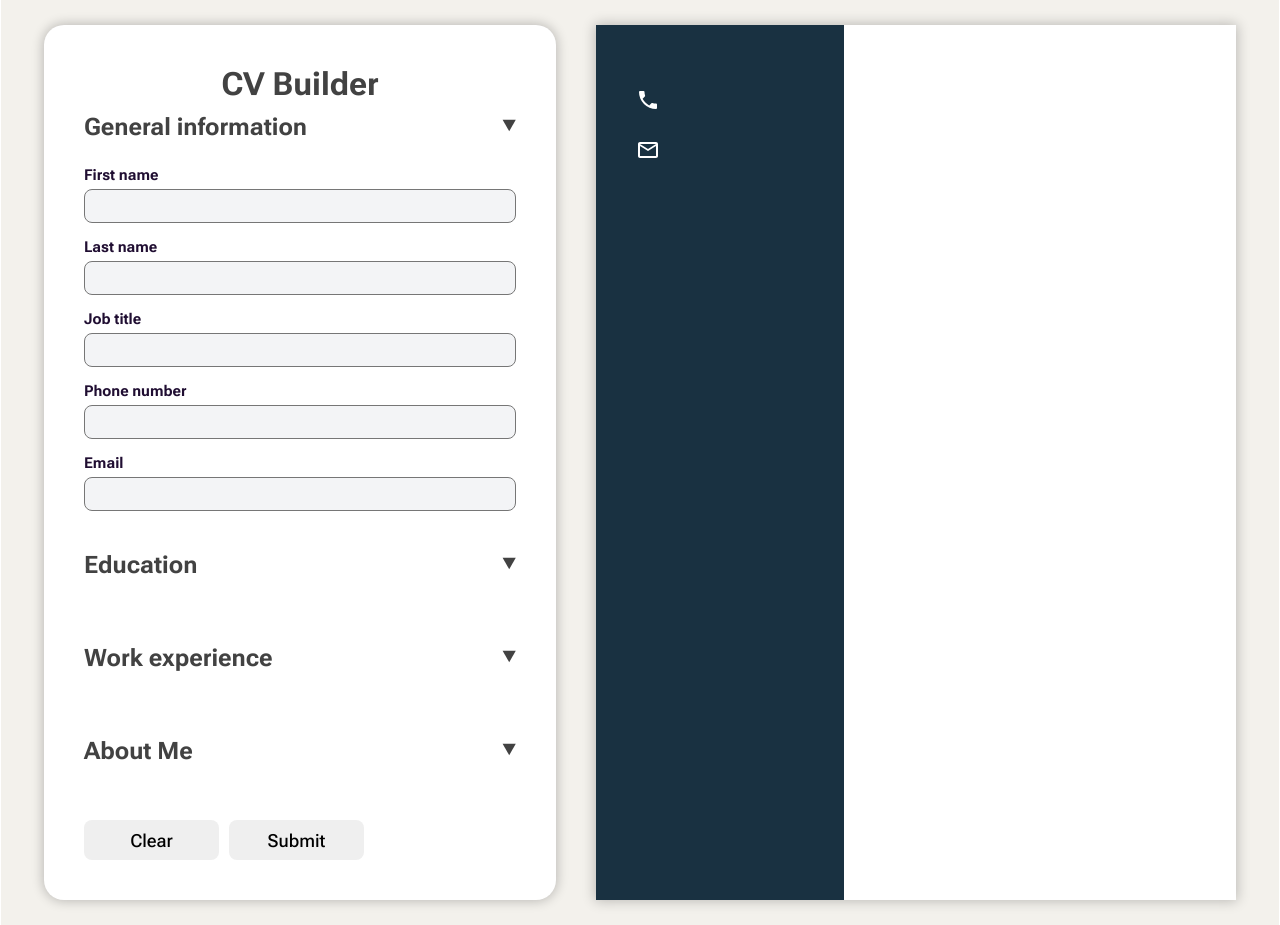
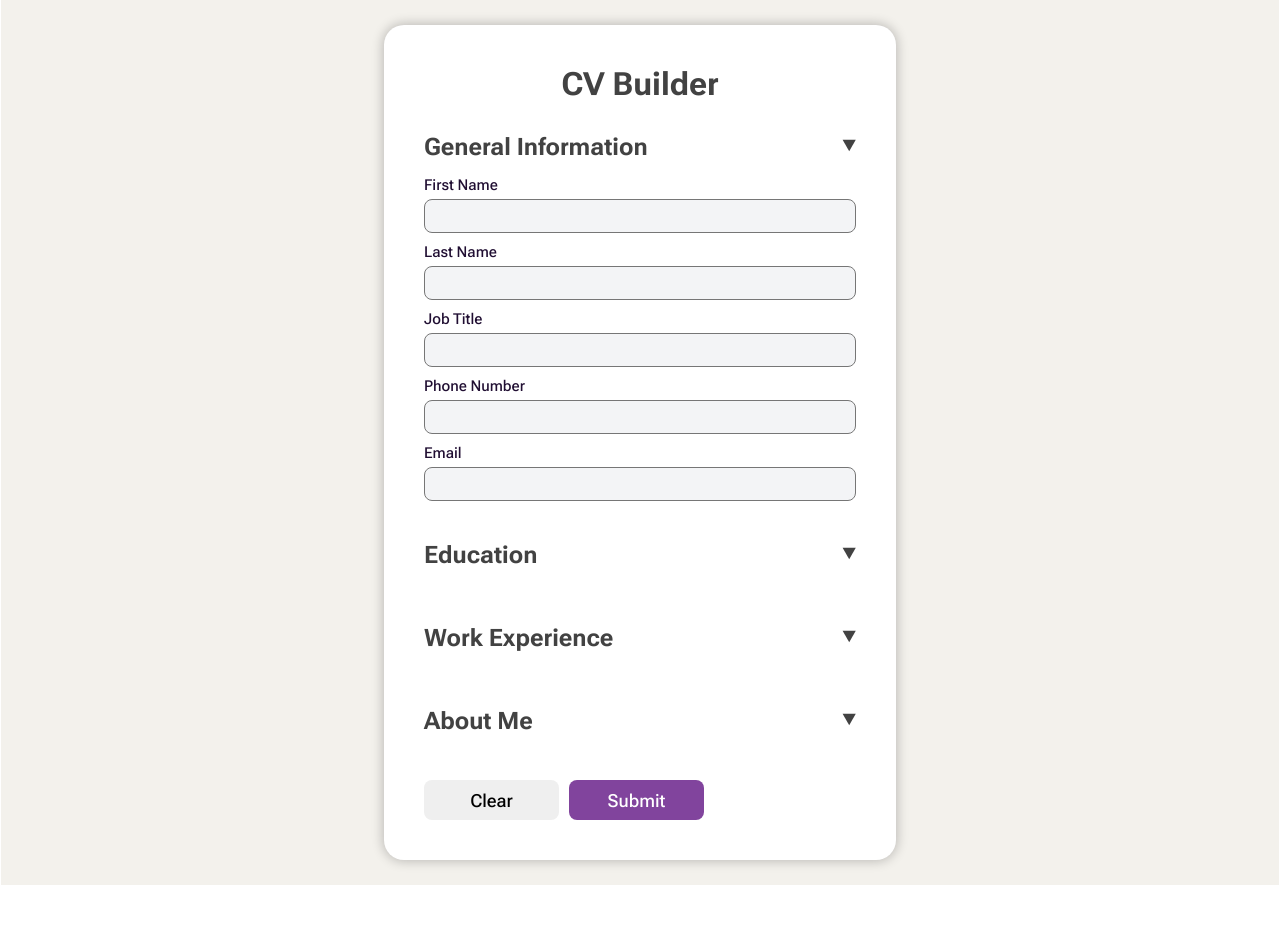
Before and after one commit to li-maksim/cv_application, a React (Vite) app: page / in a window 1280 px wide. After the commit the page ends 885 px from the top, so only its background shows below. Built offline with nearby package versions, Linux system fonts and the light colour scheme; a web font is replaced by a local one.

Commit message:
Almost there
To do: fix icons bug

```diff
--- a/src/components/App.jsx
+++ b/src/components/App.jsx
@@ -10,24 +10,24 @@ function App() {
   const [workCount, setWorkCount] = useState(1)
 
   const generalInfo = [
-    {id: 'firstName', name: 'First name', type: 'text'},
-    {id: 'lastName', name: 'Last name', type: 'text'},
-    {id: 'jobTitle', name: 'Job title', type: 'text'},
-    {id: 'phone', name: 'Phone number', type: 'phone'},
+    {id: 'firstName', name: 'First Name', type: 'text'},
+    {id: 'lastName', name: 'Last Name', type: 'text'},
+    {id: 'jobTitle', name: 'Job Title', type: 'text'},
+    {id: 'phone', name: 'Phone Number', type: 'phone'},
     {id: 'email', name: 'Email', type: 'email'}
   ]
 
   const schoolInfo = [
-    {id: `schoolName${schoolCount}`, name: 'School name', type: 'text'},
-    {id: `titleOfStudy${schoolCount}`, name: 'Title of study', type: 'text'},
-    {id: `studyStart${schoolCount}`, name: 'Start date', type: 'date'},
+    {id: `schoolName${schoolCount}`, name: 'School Name', type: 'text'},
+    {id: `titleOfStudy${schoolCount}`, name: 'Title of Study', type: 'text'},
+    {id: `studyStart${schoolCount}`, name: 'Start Date', type: 'date'},
     {id: `studyEnd${schoolCount}`, name: 'End Date', type: 'date'},
   ]
 
   const workInfo = [
-    {id: `companyName${workCount}`, name: 'Company name', type: 'text'},
+    {id: `companyName${workCount}`, name: 'Company Name', type: 'text'},
     {id: `positionTitle${workCount}`, name: 'Position Title', type: 'text'},
-    {id: `jobStart${workCount}`, name: 'Start date', type: 'date'},
+    {id: `jobStart${workCount}`, name: 'Start Date', type: 'date'},
     {id: `jobEnd${workCount}`, name: 'End Date', type: 'date'},
   ]
 
@@ -191,14 +191,14 @@ function App() {
         <h1 className="header">CV Builder</h1>
         <form action="" method="post" className="form" onChange={(e) => handleInputChange(e)} onReset={() => handleReset()}>
 
-          <EditBlock blockName="General information" arr={formData.generalInfo} componentClass="inputs open"></EditBlock>
+          <EditBlock blockName="General Information" arr={formData.generalInfo} componentClass="inputs open"></EditBlock>
           <EditBlock blockName="Education" arr={formData.schoolInfo}>
             <div className="btns">
             <button className="btn input_block_btn" id="add_education" onClick={(e) => addMoreInputs(e)}>+</button>
             <button className="btn input_block_btn" id="del_education" onClick={(e) => deleteInputs(e)}>-</button>
             </div>
           </EditBlock>
-          <EditBlock blockName="Work experience" arr={formData.workInfo}>
+          <EditBlock blockName="Work Experience" arr={formData.workInfo}>
             <div className="btns">
             <button className="btn input_block_btn" id="add_work" onClick={(e) => addMoreInputs(e)}>+</button>
             <button className="btn input_block_btn" id="del_work" onClick={(e) => deleteInputs(e)}>-</button>
--- a/src/components/CVSection.jsx
+++ b/src/components/CVSection.jsx
@@ -12,7 +12,7 @@ function CVSection({generalInfo, schools, jobs, hide}) {
                     <div key={item.schoolName + index} className="school_block">
                         <h3>{item.schoolName}</h3>
                         <p>{item.titleOfStudy}</p>
-                        <p>From: {item.studyStart} to: {item.studyEnd}</p>
+                        <p>From: {item.studyStart} To: {item.studyEnd}</p>
                     </div>
                 )
             })
@@ -51,7 +51,7 @@ function CVSection({generalInfo, schools, jobs, hide}) {
         if (generalInfo.aboutMe) {
             return (
                 <>
-                    <h3>About Me</h3>
+                    <h2 className="header">About Me</h2>
                     <p>{generalInfo.aboutMe}</p>
                 </>
             )
--- a/src/styles/App.css
+++ b/src/styles/App.css
@@ -47,6 +47,7 @@
 .input_block_btn {
     width: 40px;
     height: 40px;
+    margin-top: 5px;
     color: #6b7280;
     background-color: var(--dark-grey);
     font-weight: 700;
@@ -63,4 +64,14 @@
 h1.header {
     text-align: center;
     font-size: 32px;
+    margin-bottom: 20px;
 }
+
+textarea {
+    padding: 8px;
+}
+
+.bottom_btn:nth-child(2) {
+    background-color: var(--violet-color);
+    color: #fff;
+}
--- a/src/styles/CVSection.css
+++ b/src/styles/CVSection.css
@@ -1,3 +1,7 @@
+.CV_section.hidden {
+    display: none;
+}
+
 .CV_section {
     width: 50vw;
     max-height: 1000px;
@@ -23,18 +27,14 @@
 .general_info h3 {
     font-weight: 300;
     margin-top: 20px;
+    margin-bottom: 30px;
 }
 
 .general_info .contact {
-    margin-top: 20px;
     display: flex;
     align-items: center;
     gap: 10px;
     height: 30px;
-}
-
-.general_info .contact p {
-    margin-bottom: 17px;
 }
 
 .other_info {
@@ -46,7 +46,17 @@
     color: #000;
 }
 
+.other_info_block {
+    margin-bottom: 30px;
+}
+
 .other_info .header {
     text-align: center;
     text-transform: uppercase;
+    margin: 10px;
 }
+
+.other_info h3 {
+    margin-top: 10px;
+    margin-bottom: 10px;
+}
--- a/src/styles/EditBlock.css
+++ b/src/styles/EditBlock.css
@@ -5,8 +5,8 @@
     cursor: pointer;
 }
 
-.header_wrapper:hover {
-    background-color: var(--dark-grey);
+.header_wrapper:hover .header, .header_wrapper:hover .icon {
+    color: var(--violet-color);
 }
 
 .header_wrapper .icon {
@@ -18,10 +18,10 @@
     transform-origin: top center;
     display: flex;
     flex-direction: column;
-    gap: 15px;
-    margin-top: 15px;
-    max-height: 500px;
-    transition: max-height 0.6s ease;
+    gap: 10px;
+    margin-top: 5px;
+    max-height: 5000px;
+    transition: max-height 0.5s ease-in-out;
 }
 
 .closed {
--- a/src/styles/index.css
+++ b/src/styles/index.css
@@ -8,6 +8,7 @@
   --dark-grey: #f3f4f6;
   --dark-blue: #193141;
   --header-color: #424242;
+  --violet-color: #81449D;
 }
 
 body {
@@ -17,3 +18,11 @@ body {
 h1, h2, h3 {
   margin: 0;
 }
+
+label {
+  font-weight: 500;
+}
+
+p {
+  margin: 0;
+}
--- a/src/styles/input.css
+++ b/src/styles/input.css
@@ -19,6 +19,10 @@
     padding-right: 10px;
 }
 
+.input:focus {
+    border: 1px solid #81449D;
+}
+
 #aboutMe {
     height: 200px;
     vertical-align: top;
```
